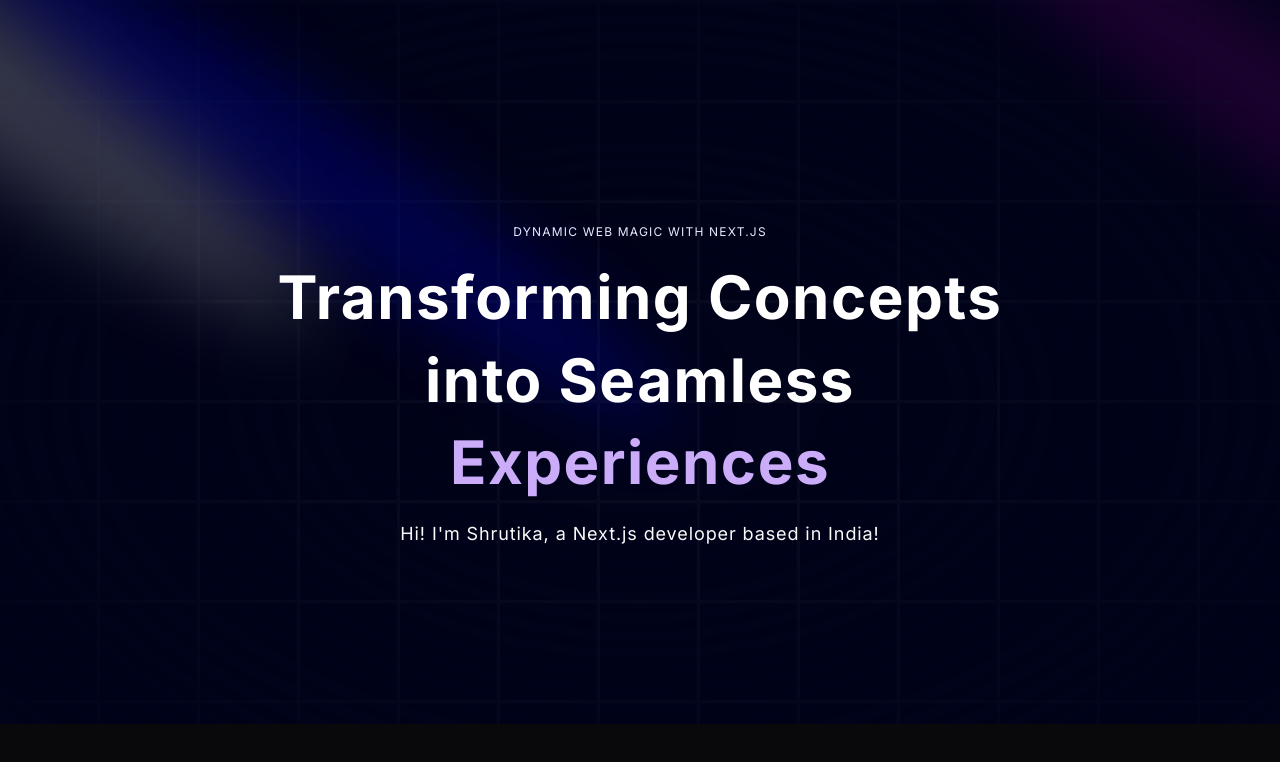
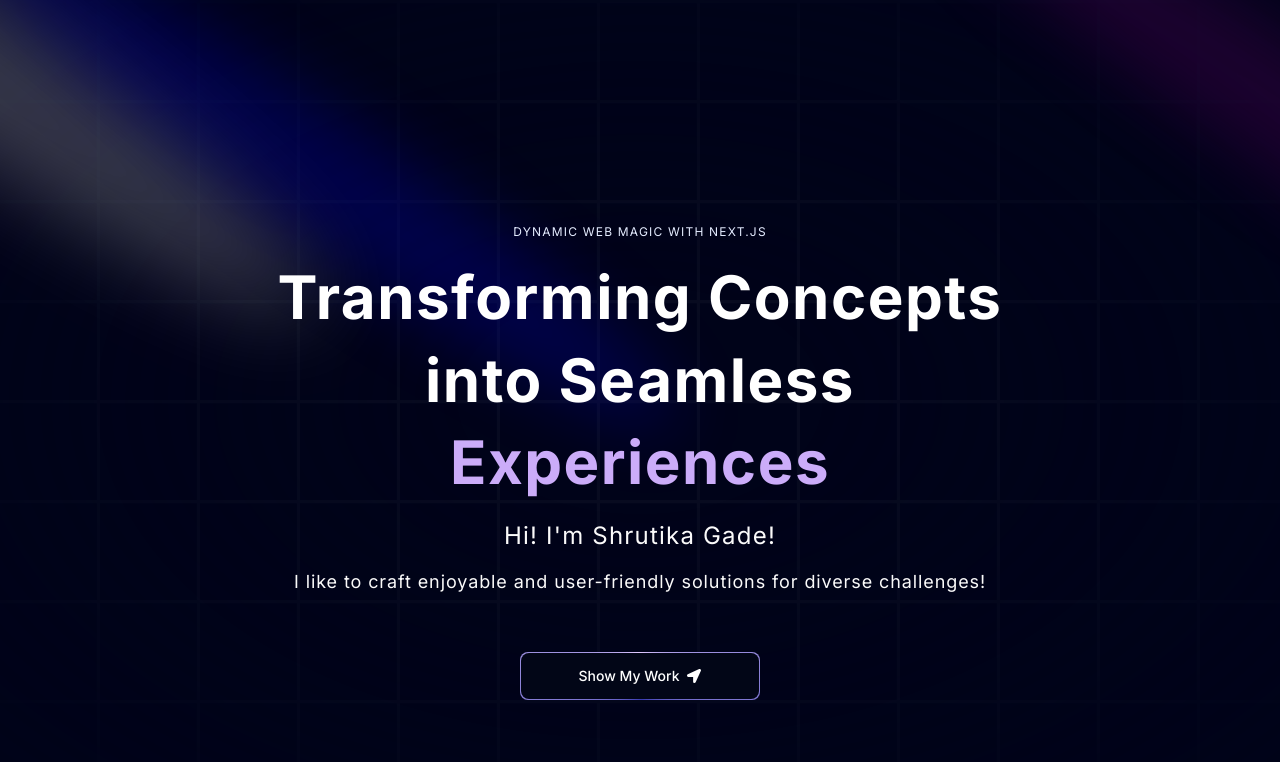
Before and after one commit to shrutika-gade-7323/Shrutika-Portfolio, a Next.js app in the folder portfolio/: page / in a window 1280 px wide. Shown: the top 762 px of the page. Built offline with nearby package versions, Linux system fonts and the light colour scheme.

Commit message:
Hero Page Done

```diff
--- a/portfolio/components/Hero.tsx
+++ b/portfolio/components/Hero.tsx
@@ -1,5 +1,8 @@
+import MagicButton from './ui/MagicButton'
 import { Spotlight } from './ui/Spotlight'
 import { TextGenerateEffect } from './ui/TextGenerateEffect'
+import React from 'react'
+import { FaLocationArrow } from 'react-icons/fa'
 
 const Hero = () => {
   return (
@@ -19,9 +22,15 @@
             Dynamic Web Magic with Next.js
           </h2>
           <TextGenerateEffect className='text-center text-[80px] md:text-5xl lg:text-6xl' words='Transforming Concepts into Seamless Experiences'/>
+          <p className='text-center md:tracking-wider mb-4 text-sm md:text-lg lg:text-2xl'>
+            Hi! I&apos;m Shrutika Gade!
+          </p>
           <p className='text-center md:tracking-wider mb-4 text-sm md:text-lg'>
-            Hi! I&apos;m Shrutika, a Next.js developer based in India!
+            I like to craft enjoyable and user-friendly solutions for diverse challenges!
           </p>
+          <a href='#about'>
+            <MagicButton title='Show My Work' icon={<FaLocationArrow/>} position='right'/>
+          </a>
         </div>
       </div>
     </div>
--- /dev/null
+++ b/portfolio/components/ui/MagicButton.tsx
@@ -0,0 +1,24 @@
+import React from 'react'
+
+const MagicButton = ({
+    title, icon, position, handleClick, otherClasses
+}: {
+    title: string;
+    icon: React.ReactNode;
+    position: string;
+    handleClick?: () => void;
+    otherClasses?: string;
+}) => {
+  return (
+    <button className="relative inline-flex h-12 w-full overflow-hidden rounded-lg p-[1px] focus:outline-none md:w-60 md:mt-10">
+        <span className="absolute inset-[-1000%] animate-[spin_2s_linear_infinite] bg-[conic-gradient(from_90deg_at_50%_50%,#E2CBFF_0%,#393BB2_50%,#E2CBFF_100%)]" />
+        <span className={`inline-flex h-full w-full cursor-pointer items-center justify-center rounded-lg bg-slate-950 px-7 py-1 text-sm font-medium text-white backdrop-blur-3xl gap-2 ${otherClasses}`}>
+            {position === 'left' && icon}
+            {title}
+            {position === 'right' && icon}
+        </span>
+    </button>
+  )
+}
+
+export default MagicButton
--- a/portfolio/package.json
+++ b/portfolio/package.json
@@ -16,6 +16,7 @@
     "next-themes": "^0.3.0",
     "react": "^18.3.1",
     "react-dom": "^18",
+    "react-icons": "^5.2.1",
     "tailwind-merge": "^2.3.0",
     "tailwindcss-animate": "^1.0.7"
   },
```
Also changed, not shown: 1 other file (tests, documents, lock files or other folders).
